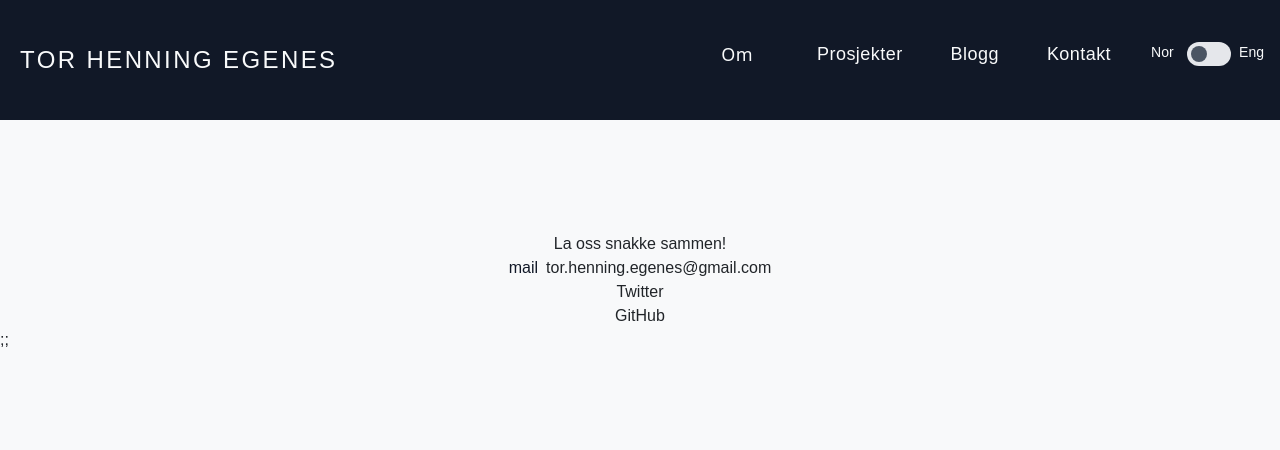
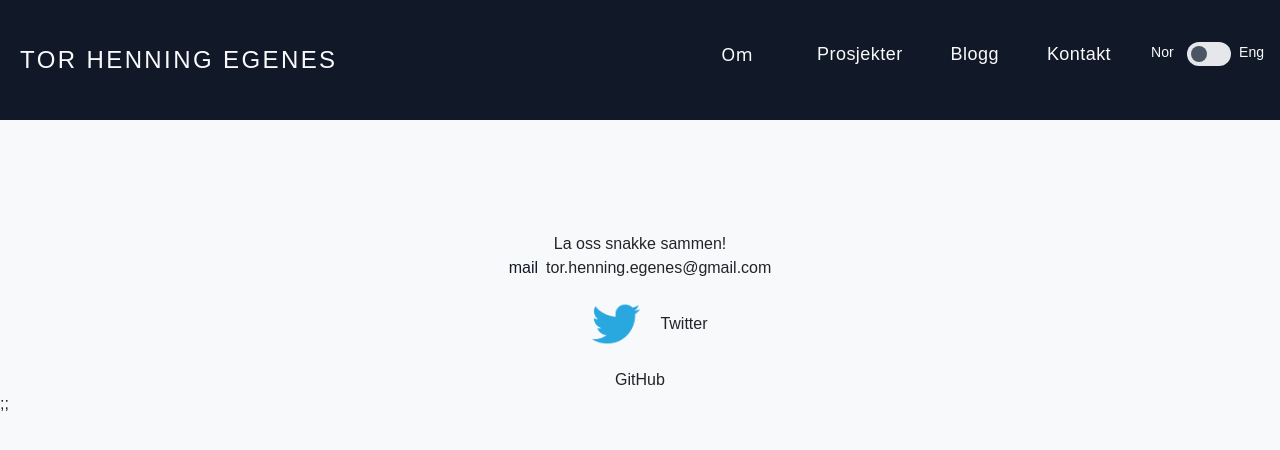
Before and after one commit to Loathar/torhenningegenes, a Next.js app: page /kontakt in a window 1280 px wide. Shown: the top 450 px of the page. Built offline with nearby package versions, Linux system fonts and the light colour scheme.

Commit message:
added twitter logo to contact page

```diff
--- a/pages/kontakt.js
+++ b/pages/kontakt.js
@@ -1,3 +1,7 @@
+import Image from "next/image";
+import Link from "next/link";
+import twitterLogo from "../img/logo/twitter.png";
+
 export default function Kontakt() {
   return (
     <>
@@ -11,7 +15,26 @@ export default function Kontakt() {
             </span>
             <span>tor.henning.egenes@gmail.com</span>
           </li>
-          <li>Twitter</li>
+          <li className="flex flex-row align-middle items-center">
+            <Link
+              href="https://www.twitter.com/tor_henning"
+              className="cursor-pointer"
+            >
+              <div className="m-4 w-14 h-14 ">
+                <Image
+                  src={twitterLogo}
+                  layout="responsive"
+                  className="cursor-pointer"
+                />
+              </div>
+            </Link>
+            <Link
+              href="https://www.twitter.com/tor_henning"
+              className="cursor-pointer"
+            >
+              <span className="cursor-pointer">Twitter</span>
+            </Link>
+          </li>
           <li>GitHub</li>
         </ul>
       </section>
```
Also changed, not shown: img/logo/twitter.png (added).
